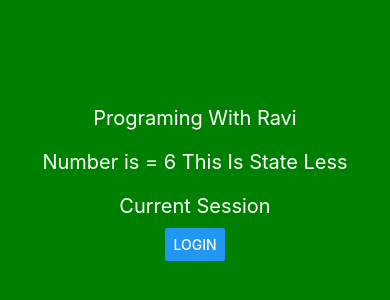
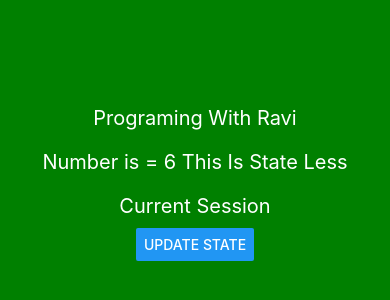
Before and after one commit to Ravibkn/react_project, a React Native app: screen / in a window 390 px wide. Shown: the part 244-544 px from the top of the page. Built offline with nearby package versions, Linux system fonts and the light colour scheme.

Commit message:
chapter3

```diff
--- a/App.js
+++ b/App.js
@@ -16,7 +16,7 @@ setCurrent(false)
       <Text style={styles.text}>Programing With {name}</Text>
       <Text style={styles.text}>Number is = {session.number} This Is {session.title}</Text>
       <Text style={styles.text}>{current? 'Current Session': 'Next Session'}</Text>
-      <Button title='Login' onPress={onClickedHendelar}></Button>
+      <Button title='Update State' onPress={onClickedHendelar}></Button>
     </View>
   )
 }
```
